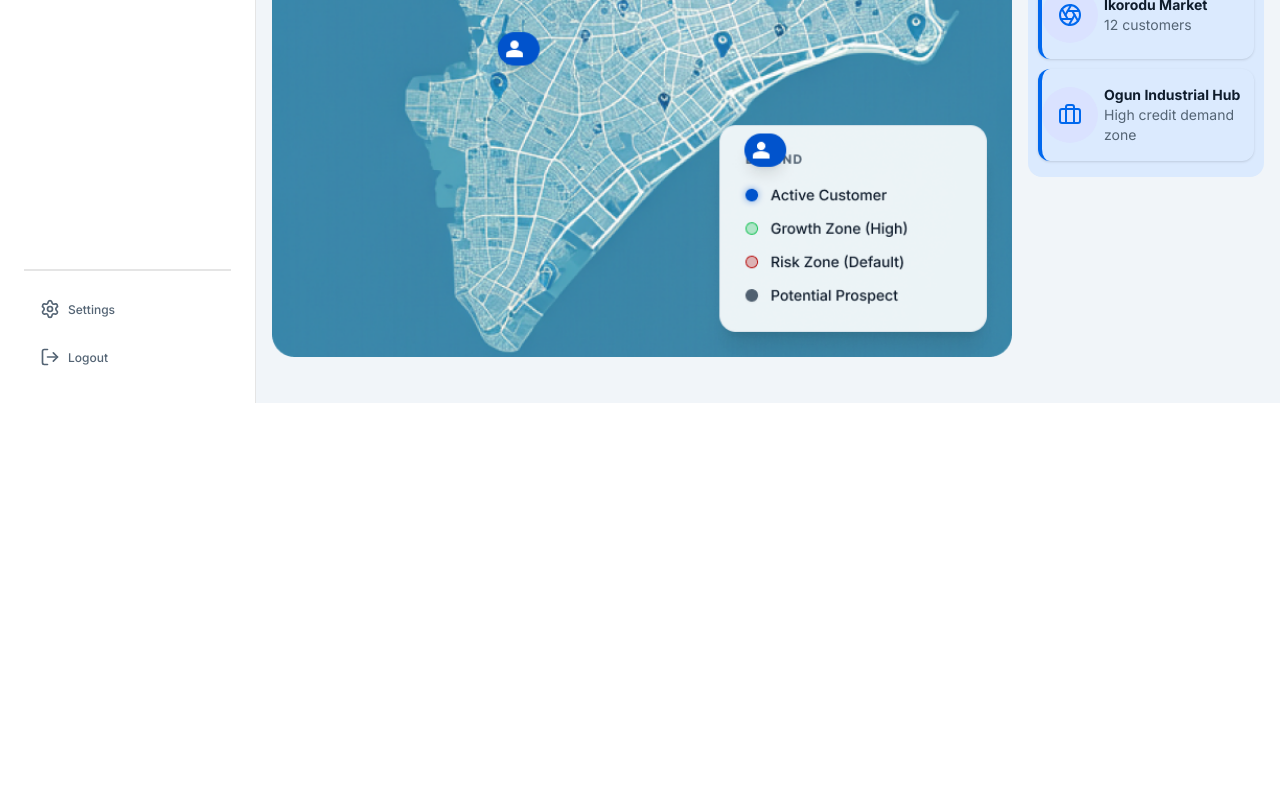
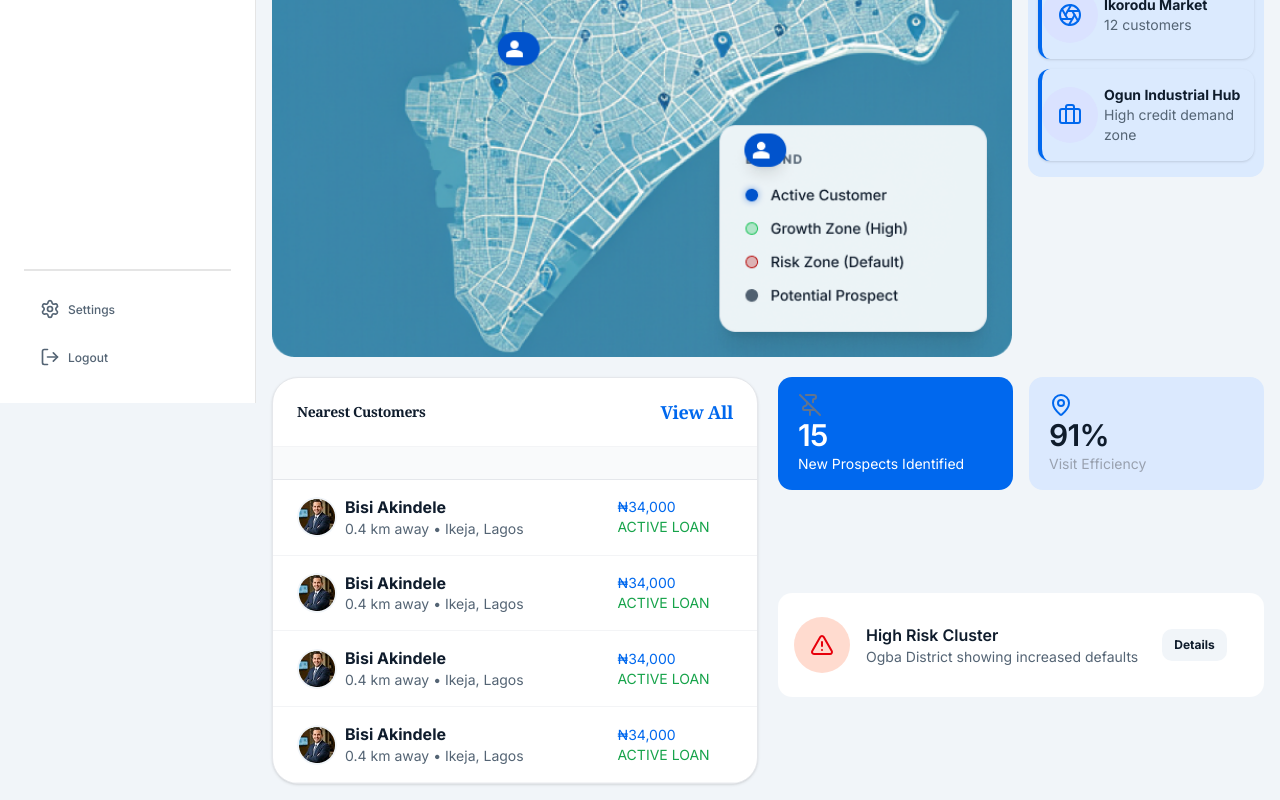
Before and after one commit to Banicoop/coocredit-business, a Next.js app: page /agents/territory in a window 1280 px wide. Shown: the part 397-1197 px from the top of the page. Before the commit the page ends 800 px from the top, so only its background shows below. Built offline with nearby package versions, Linux system fonts and the light colour scheme; a web font is replaced by a local one.

Commit message:
implement territory map screen, modified the reusable basic table

```diff
--- /dev/null
+++ b/src/app/(dashboard)/agents/(main)/territory/_sections/Nearest.tsx
@@ -0,0 +1,60 @@
+'use client';
+
+import { BasicTable } from '@/components/primitives/tables/BasicTable';
+import Typography from '@/components/primitives/Typography';
+import { Flex } from '@/components/ui/ui-layout';
+import Image from 'next/image';
+import Link from 'next/link';
+import React from 'react'
+
+
+import user from '@/assets/images/user.png'
+import { ColItem } from '@/components/ui/PageHeader';
+
+const data = Array.from({length: 4}, (() => ({
+    user: {
+        name: 'Bisi Akindele',
+        location: '0.4 km away • Ikeja, Lagos'
+    },
+    loan: {
+        amount: 34000,
+        status: 'ACTIVE LOAN'
+    }
+})))
+
+
+const TableTitle = () => (
+    <Flex className='justify-between'>
+        <Typography>Nearest Customers</Typography>
+        <Link href='#' className='text-primary'>View All</Link>
+    </Flex>
+)
+// ₦250,000
+const Nearest = () => {
+
+    const columns = [
+        {
+            key: 'user',
+            title: '',
+            render: (val: any) => (
+                <Flex className='gap-2'>
+                    <Image src={user} alt='User' width={40} height={40} className='rounded-full object-cover'/>
+                    <ColItem item1={val.name} item2={val.location} className1='text-[#0F1C2C] font-bold text-[16px]' className2='text-[#546474]'/>
+                </Flex>
+            )
+        },
+        {
+            key: 'loan',
+            title: '',
+            render: (val: any) => (
+                <ColItem item1={`₦${val.amount.toLocaleString()}`} item2={val.status} className1='text-primary' className2='text-[#16A34A]'/>
+            )
+        },
+    ]
+
+  return (
+   <BasicTable columns={columns} data={data} title={<TableTitle/>}/>
+  )
+}
+
+export default Nearest;
--- a/src/app/(dashboard)/agents/(main)/territory/page.tsx
+++ b/src/app/(dashboard)/agents/(main)/territory/page.tsx
@@ -6,7 +6,8 @@ import React from 'react';
 import map from '@/assets/images/ter-map.png';
 import Typography from '@/components/primitives/Typography';
 import { ProgressBar } from '@/components/ui/ProgessBar';
-import { Aperture, Briefcase } from 'lucide-react';
+import { Aperture, Briefcase, MapPin, PinOff, TriangleAlert } from 'lucide-react';
+import Nearest from './_sections/Nearest';
 
 const AgentsTerritoryPage = () => {
 
@@ -23,8 +24,8 @@ const AgentsTerritoryPage = () => {
 
             <FlexCol className='gap-1.5'>
               <Flex className='justify-between'>
-                <Typography color='primary'>Coverage</Typography>
-                <Typography color='primary'>65%</Typography>
+                <Typography color='primary' weight='semibold'>Coverage</Typography>
+                <Typography color='primary' weight='semibold'>65%</Typography>
               </Flex>
               <ProgressBar value={65} className='bg-primary' className2='bg-white' />
             </FlexCol>
@@ -52,6 +53,31 @@ const AgentsTerritoryPage = () => {
           </Grid>
         </Grid>
       </Grid>
+
+      <Grid className='md:grid-cols-2 gap-5 h-fit'>
+        <Nearest/>
+        <Grid className='md:grid-cols-2 gap-4'>
+          <Grid className='rounded-lg bg-primary h-fit py-4 px-5'>
+            <PinOff size={24} className='text-muted'/>
+            <Typography variant='h2' weight='bold' color='light'>15</Typography>
+            <Typography color='light'>New Prospects Identified</Typography>
+          </Grid>
+          <Grid className='rounded-lg bg-[#DBE9FE] h-fit py-4 px-5'>
+            <MapPin size={24} className='text-primary'/>
+            <Typography variant='h2' weight='bold'>91%</Typography>
+            <Typography color='muted'>Visit Efficiency</Typography>
+          </Grid>
+          <Grid className='col-span-2 rounded-lg bg-card h-fit px-4 py-6'>
+            <Flex className='gap-4'>
+              <div className="p-4 rounded-full bg-[#FFDBCF] flex items-center justify-center">
+                <TriangleAlert className='text-destructive' size={24}/>
+              </div>
+              <ColItem item1='High Risk Cluster' item2='Ogba District showing increased defaults' className1='font-semibold text-[16px]' className2='text-sm text-[#546474]'/>
+              <Typography className='bg-muted py-2 px-3 rounded-sm ml-2' weight='bold' variant='small'>Details</Typography>
+            </Flex>
+          </Grid>
+        </Grid>
+      </Grid>
     </Grid>
   )
 }
--- a/src/components/primitives/Typography.tsx
+++ b/src/components/primitives/Typography.tsx
@@ -55,6 +55,7 @@ const weightMap = {
   bold: "font-bold",
 };
 
+// #16A34A
 const colorMap = {
   default: "text-[#0F1C2C]",
   primary: "text-[#546474]",
--- a/src/components/primitives/tables/BasicTable.tsx
+++ b/src/components/primitives/tables/BasicTable.tsx
@@ -1,13 +1,9 @@
-
 'use client';
 
 import React from 'react';
 import * as ScrollArea from '@radix-ui/react-scroll-area';
 import clsx from 'clsx';
-import {
-  ChevronLeft,
-  ChevronRight,
-} from 'lucide-react';
+import { ChevronLeft, ChevronRight } from 'lucide-react';
 
 export type TableColumn<T> = {
   key: keyof T | string;
@@ -15,7 +11,12 @@ export type TableColumn<T> = {
   width?: string;
   align?: 'left' | 'center' | 'right';
 
-  render?: (value: any, row: T, index: number) => React.ReactNode;
+  // Render only a cell
+  render?: (
+    value: any,
+    row: T,
+    index: number,
+  ) => React.ReactNode;
 };
 
 export type BasicTableProps<T> = {
@@ -33,6 +34,16 @@ export type BasicTableProps<T> = {
   emptyMessage?: string;
 
   className?: string;
+
+  /**
+   * Render an entire row manually
+   * If provided, it overrides the default row rendering
+   */
+  renderRow?: (
+    row: T,
+    index: number,
+    columns: TableColumn<T>[],
+  ) => React.ReactNode;
 };
 
 export function BasicTable<T extends Record<string, any>>({
@@ -45,6 +56,7 @@ export function BasicTable<T extends Record<string, any>>({
   pageSize = 10,
   emptyMessage = 'No data available.',
   className,
+  renderRow,
 }: BasicTableProps<T>) {
   const [page, setPage] = React.useState(1);
 
@@ -79,7 +91,7 @@ export function BasicTable<T extends Record<string, any>>({
 
       <ScrollArea.Root className="w-full overflow-hidden">
         <ScrollArea.Viewport className="w-full">
-          <div className="min-w-[700px]">
+          <div className="min-w-100">
             <table className="w-full border-collapse">
               <thead className="sticky top-0 z-10 bg-gray-50">
                 <tr>
@@ -90,7 +102,8 @@ export function BasicTable<T extends Record<string, any>>({
                       className={clsx(
                         'border-b border-gray-200 px-6 py-4 text-sm font-semibold text-gray-700',
                         {
-                          'text-left': column.align === 'left' || !column.align,
+                          'text-left':
+                            column.align === 'left' || !column.align,
                           'text-center': column.align === 'center',
                           'text-right': column.align === 'right',
                         },
@@ -113,7 +126,18 @@ export function BasicTable<T extends Record<string, any>>({
                     </td>
                   </tr>
                 ) : paginatedData.length > 0 ? (
-                  paginatedData.map((row, rowIndex) => (
+                  paginatedData.map((row, rowIndex) => {
+                    // CUSTOM ROW RENDERING
+                    if (renderRow) {
+                      return (
+                        <React.Fragment key={rowIndex}>
+                          {renderRow(row, rowIndex, columns)}
+                        </React.Fragment>
+                      );
+                    }
+
+                    // DEFAULT ROW RENDERING
+                    return (
                       <tr
                         key={rowIndex}
                         className="transition hover:bg-gray-50"
@@ -128,20 +152,28 @@ export function BasicTable<T extends Record<string, any>>({
                                 'border-b border-gray-100 px-6 py-4 text-sm text-gray-700',
                                 {
                                   'text-left':
-                                  column.align === 'left' || !column.align,
-                                'text-center': column.align === 'center',
-                                'text-right': column.align === 'right',
+                                    column.align === 'left' ||
+                                    !column.align,
+                                  'text-center':
+                                    column.align === 'center',
+                                  'text-right':
+                                    column.align === 'right',
                                 },
                               )}
                             >
                               {column.render
-                              ? column.render(value, row, rowIndex)
+                                ? column.render(
+                                    value,
+                                    row,
+                                    rowIndex,
+                                  )
                                 : value}
                             </td>
                           );
                         })}
                       </tr>
-                  ))
+                    );
+                  })
                 ) : (
                   <tr>
                     <td
@@ -165,14 +197,11 @@ export function BasicTable<T extends Record<string, any>>({
       {pagination && totalPages > 1 && (
         <div className="flex items-center justify-between border-t border-gray-100 px-6 py-4">
           <p className="text-sm text-gray-500">
-            Page
-            {' '}
+            Page{' '}
             <span className="font-medium text-gray-700">
               {page}
-            </span>
-            {' '}
-            of
-            {' '}
+            </span>{' '}
+            of{' '}
             <span className="font-medium text-gray-700">
               {totalPages}
             </span>
```
Lines whose indentation alone changed are shown as unchanged.
